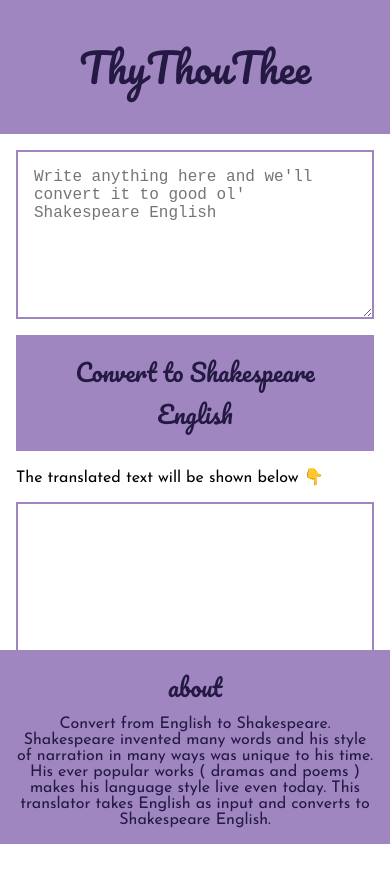
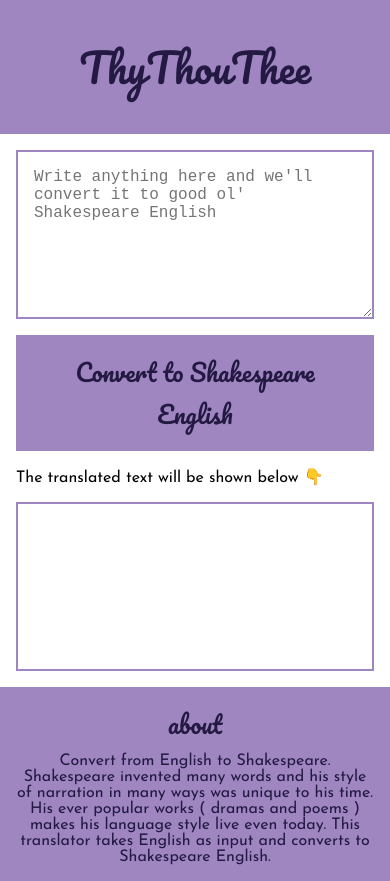
Before and after one commit to nashitshayan/thythouthee, a plain HTML site: page index.html in a window 390 px wide. Before the commit the page ends 844 px from the top, so only its background shows below. Drawn offline with Linux system fonts and the light colour scheme.

Commit message:
updated media query

```diff
--- a/styles.css
+++ b/styles.css
@@ -107,10 +107,17 @@ div#output-div {
     margin: auto;
 }
 
-@media (min-height: 760px)
+@media (min-height: 800px)
 {
     #footer {
         position:fixed;
         bottom:0;
     }
 }
+@media (max-width: 420px)
+{
+    #footer {
+        position:static;
+
+    }
+}
```
